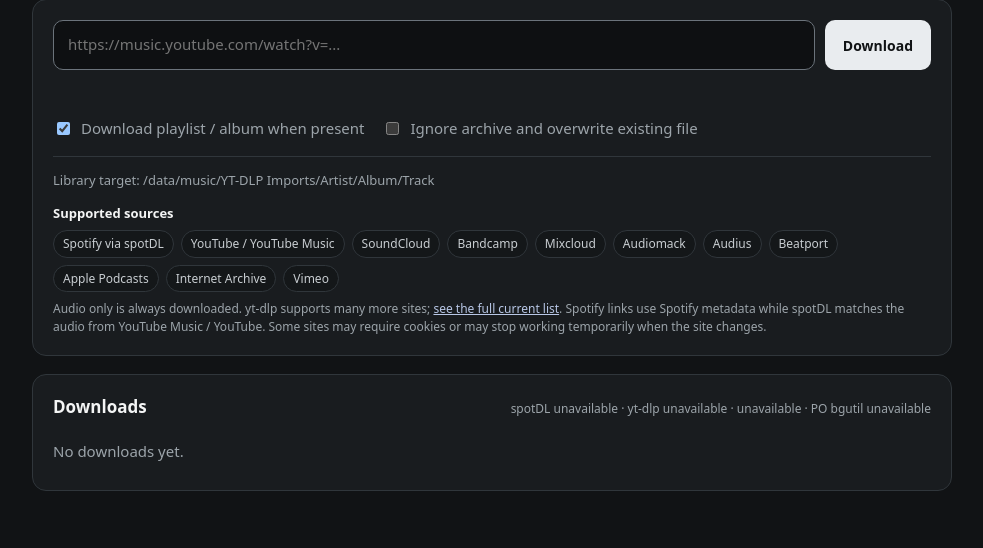
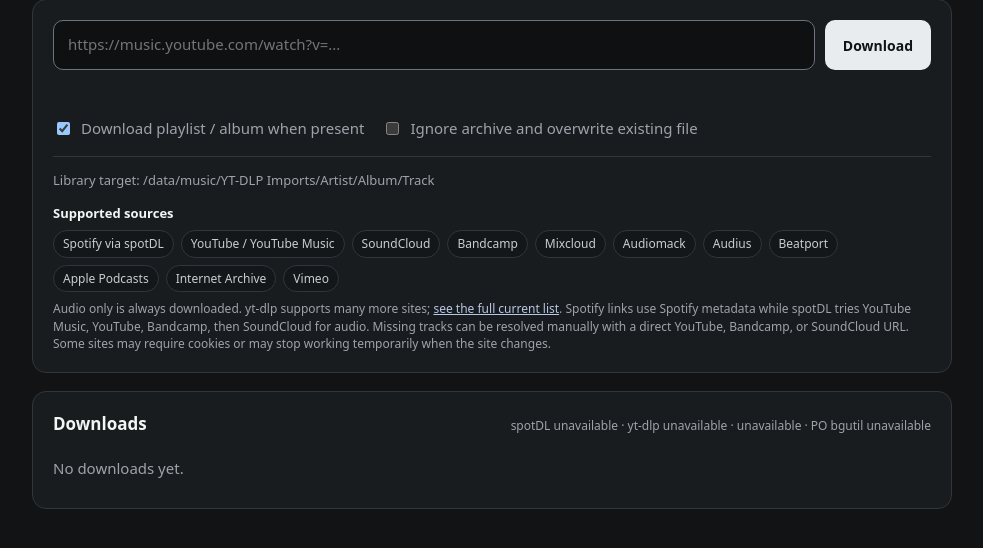
Before and after one commit to tpepels/yt-dlp-server, a Flask app: page / in a window 1280 px wide. Shown: the part 148-696 px from the top of the page, without its empty margins (148-1131 px from the left). Run offline with Flask 3, Linux system fonts and the light colour scheme; parts of the project's set-up code (start-up, migrations or seed data) failed here and were passed over.

Commit message:
Add Spotify fallback providers and missing-track resolver (#9)
* Add Spotify fallback providers and missing-track resolver

* Use normal Spotify URL when no manual query is set

* Add manual resolver UI for missing Spotify tracks

* Avoid parallel retry and manual resolution

* Test Spotify fallback and manual track resolution

* Document Spotify fallback and manual resolver

```diff
--- a/app.py
+++ b/app.py
@@ -58,6 +58,7 @@ _playlist_item_re = re.compile(r"^\[download\]\s+Downloading item\s+(\d+)\s+of\s
 _spotdl_progress_re = re.compile(r"(\d+)/(\d+) complete")
 _spotdl_downloaded_re = re.compile(r'\bDownloaded "')
 _spotdl_existing_re = re.compile(r"\bSkipping .+\(file already exists\)")
+_spotify_track_url_re = re.compile(r"https://open\.spotify\.com/track/[A-Za-z0-9]+(?:\?[^\s]*)?")
 _ansi_re = re.compile(r"\x1b\[[0-?]*[ -/]*[@-~]")
 
 
@@ -189,6 +190,78 @@ def spotdl_ytdlp_args():
 
 def spotdl_error_file(job_id):
     return TEMP_DIR / f"spotdl-errors-{job_id}.log"
+
+
+def extract_spotdl_missing_tracks(errors):
+    missing = []
+    seen = set()
+    for error in errors:
+        if "No results found for song:" not in error:
+            continue
+        match = _spotify_track_url_re.search(error)
+        if not match:
+            continue
+        spotify_url = match.group(0)
+        if spotify_url in seen:
+            continue
+        label = error.split("No results found for song:", 1)[1].strip() or spotify_url
+        missing.append({
+            "spotify_url": spotify_url,
+            "label": label,
+            "resolved": False,
+            "source_url": None,
+        })
+        seen.add(spotify_url)
+    return missing
+
+
+def is_manual_spotify_source_url(value):
+    url, error = validate_url(value)
+    if error:
+        return False
+    parsed = urlparse(url)
+    hostname = (parsed.hostname or "").lower()
+    if hostname == "youtu.be":
+        return True
+    if hostname in {"youtube.com", "www.youtube.com", "music.youtube.com", "m.youtube.com"}:
+        return "watch" in parsed.path and bool(parse_qs(parsed.query).get("v"))
+    if hostname == "soundcloud.com" or hostname.endswith(".soundcloud.com"):
+        return True
+    if hostname == "bandcamp.com" or hostname.endswith(".bandcamp.com"):
+        return True
+    return False
+
+
+def apply_manual_resolution_success(job):
+    parent_id = job.get("resolution_of")
+    spotify_url = job.get("spotify_track_url")
+    source_url = job.get("manual_source_url")
+    if not parent_id or not spotify_url:
+        return
+
+    parent = jobs.get(parent_id)
+    if not parent:
+        return
+
+    for missing in parent.get("missing_tracks", []):
+        if missing.get("spotify_url") == spotify_url:
+            missing["resolved"] = True
+            missing["source_url"] = source_url
+
+    unresolved = [item for item in parent.get("missing_tracks", []) if not item.get("resolved")]
+    if not unresolved and parent.get("missing_tracks"):
+        parent["status"] = "succeeded"
+        parent["failed_items"] = 0
+        if parent.get("total_items"):
+            parent["completed_items"] = parent["total_items"]
+            parent["current_item"] = parent["total_items"]
+            parent["progress"] = ""
+            parent["message"] = f"Completed - {parent['total_items']}/{parent['total_items']} tracks saved"
+        else:
+            parent["completed_items"] += 1
+            parent["message"] = "Completed - missing track resolved manually"
+        parent["log"].append(f"Resolved {spotify_url} from {source_url}")
+        parent["log"] = parent["log"][-40:]
 
 
 def album_playlist_metadata_args(compilation=False):
@@ -336,7 +409,7 @@ def build_spotdl_command(job):
     cmd = [
         "spotdl",
         "download",
-        job["url"],
+        job.get("download_query") or job["url"],
         "--simple-tui",
         "--headless",
         "--log-level",
@@ -360,6 +433,8 @@ def build_spotdl_command(job):
         "--audio",
         "youtube-music",
         "youtube",
+        "bandcamp",
+        "soundcloud",
         "--yt-dlp-args",
         spotdl_ytdlp_args(),
     ]
@@ -521,11 +596,14 @@ def run_job(job_id):
             except OSError:
                 pass
 
+        spotdl_missing_tracks = extract_spotdl_missing_tracks(spotdl_errors)
+
         with jobs_lock:
             job = jobs[job_id]
             job["returncode"] = returncode
             job["finished_at"] = time.time()
             job["failed_items"] = len(spotdl_errors)
+            job["missing_tracks"] = spotdl_missing_tracks
             if spotdl_errors:
                 job["log"].append("spotDL errors:")
                 job["log"].extend(spotdl_errors[-20:])
@@ -541,6 +619,7 @@ def run_job(job_id):
                         job["message"] = f"Completed - {job['completed_items']} tracks saved"
                     else:
                         job["message"] = "Completed - nothing new to download"
+                    apply_manual_resolution_success(job)
                 elif job["files"]:
                     count = len(job["files"])
                     job["message"] = f"Completed - {count} file{'s' if count != 1 else ''}"
@@ -611,6 +690,10 @@ def public_jobs():
                 "attempt": job["attempt"],
                 "source": job.get("source", "yt-dlp"),
                 "failed_items": job.get("failed_items", 0),
+                "missing_tracks": [dict(item) for item in job.get("missing_tracks", [])],
+                "resolution_of": job.get("resolution_of"),
+                "spotify_track_url": job.get("spotify_track_url"),
+                "manual_source_url": job.get("manual_source_url"),
             }
             for job in ordered
         ]
@@ -684,6 +767,11 @@ def download():
         "source": source,
         "retry_base_completed": 0,
         "failed_items": 0,
+        "missing_tracks": [],
+        "resolution_of": None,
+        "spotify_track_url": None,
+        "manual_source_url": None,
+        "download_query": None,
     }
 
     with jobs_lock:
@@ -758,6 +846,11 @@ def retry_job(job_id):
             "source": previous.get("source", "yt-dlp"),
             "retry_base_completed": completed,
             "failed_items": 0,
+            "missing_tracks": [],
+            "resolution_of": None,
+            "spotify_track_url": None,
+            "manual_source_url": None,
+            "download_query": None,
         }
         jobs[retry_id] = retry
 
@@ -769,6 +862,87 @@ def retry_job(job_id):
         return jsonify({"ok": False, "error": "Download queue is full."}), 429
 
     return jsonify({"ok": True, "job_id": retry_id}), 202
+
+
+@app.post("/api/jobs/<job_id>/resolve")
+def resolve_missing_spotify_track(job_id):
+    payload = request.get_json(silent=True) or request.form
+    spotify_url = (payload.get("spotify_url") or "").strip()
+    source_url = (payload.get("source_url") or "").strip()
+
+    if not spotify_url or not is_spotify_url(spotify_url) or spotify_link_type(spotify_url) != "track":
+        return jsonify({"ok": False, "error": "A valid Spotify track URL is required."}), 400
+    if not is_manual_spotify_source_url(source_url):
+        return jsonify({
+            "ok": False,
+            "error": "Use a direct YouTube watch, Bandcamp track, or SoundCloud track URL.",
+        }), 400
+
+    with jobs_lock:
+        parent = jobs.get(job_id)
+        if parent is None:
+            return jsonify({"ok": False, "error": "Job not found."}), 404
+        if parent.get("source") != "spotify" or parent["status"] != "failed":
+            return jsonify({"ok": False, "error": "Only failed Spotify jobs can resolve missing tracks."}), 409
+
+        missing = next(
+            (item for item in parent.get("missing_tracks", []) if item.get("spotify_url") == spotify_url),
+            None,
+        )
+        if missing is None:
+            return jsonify({"ok": False, "error": "That track is not listed as missing for this job."}), 404
+        if missing.get("resolved"):
+            return jsonify({"ok": False, "error": "That track has already been resolved."}), 409
+        if any(
+            item.get("resolution_of") == job_id
+            and item.get("spotify_track_url") == spotify_url
+            and item.get("status") in {"queued", "running"}
+            for item in jobs.values()
+        ):
+            return jsonify({"ok": False, "error": "A resolution attempt is already running for this track."}), 409
+
+        resolution_id = uuid.uuid4().hex[:10]
+        resolution = {
+            "id": resolution_id,
+            "url": spotify_url,
+            "playlist": False,
+            "album_mode": False,
+            "compilation": False,
+            "force": False,
+            "status": "queued",
+            "message": f"Resolving {missing.get('label') or 'missing Spotify track'}",
+            "progress": "",
+            "current_item": 0,
+            "total_items": 1,
+            "completed_items": 0,
+            "files": [],
+            "log": [f"Manual source: {source_url}"],
+            "created_at": time.time(),
+            "started_at": None,
+            "finished_at": None,
+            "returncode": None,
+            "http_403": False,
+            "retry_of": None,
+            "attempt": 1,
+            "source": "spotify",
+            "retry_base_completed": 0,
+            "failed_items": 0,
+            "missing_tracks": [],
+            "resolution_of": job_id,
+            "spotify_track_url": spotify_url,
+            "manual_source_url": source_url,
+            "download_query": f"{source_url}|{spotify_url}",
+        }
+        jobs[resolution_id] = resolution
+
+    try:
+        download_queue.put_nowait(resolution_id)
+    except queue.Full:
+        with jobs_lock:
+            jobs.pop(resolution_id, None)
+        return jsonify({"ok": False, "error": "Download queue is full."}), 429
+
+    return jsonify({"ok": True, "job_id": resolution_id}), 202
 
 
 @app.post("/api/probe")
--- a/templates/index.html
+++ b/templates/index.html
@@ -49,10 +49,18 @@
     .track-progress-fill { height:100%; width:0; background:#8ab4f8; transition:width .2s ease; }
     .job-actions { display:flex; flex-wrap:wrap; gap:8px; margin-top:10px; }
     .retry-button { min-height:34px; padding:7px 12px; background:#dfe5ea; font-size:12px; }
+    .missing-tracks { display:grid; gap:9px; margin-top:11px; }
+    .missing-track { min-width:0; border:1px solid #4b3b2c; background:#1b1815; border-radius:9px; padding:10px; }
+    .missing-track-title { font-size:13px; font-weight:650; color:#f0d7b0; overflow-wrap:anywhere; }
+    .missing-track-url { margin-top:3px; color:var(--muted); font-size:11px; overflow-wrap:anywhere; }
+    .resolver-row { display:grid; grid-template-columns:minmax(0,1fr) auto; gap:8px; margin-top:8px; }
+    .resolver-row input { width:100%; min-width:0; border:1px solid var(--line); border-radius:8px; background:#0e1012; color:var(--text); padding:9px 10px; font:12px/1.3 inherit; }
+    .resolver-row button { min-height:36px; padding:7px 11px; font-size:12px; }
+    .resolver-error { margin-top:6px; color:var(--bad); font-size:11px; overflow-wrap:anywhere; }
     details { min-width:0; max-width:100%; margin-top:9px; color:var(--muted); } summary { cursor:pointer; }
     pre { width:100%; min-width:0; max-width:100%; white-space:pre-wrap; overflow-wrap:anywhere; word-break:break-word; margin:8px 0 0; padding:10px; background:#0e1012; border-radius:8px; color:#b7bec4; font:12px/1.4 ui-monospace,SFMono-Regular,Menlo,Consolas,monospace; max-height:260px; overflow:auto; }
     .empty { color:var(--muted); padding:8px 0; }
-    @media (max-width:620px) { main{width:calc(100% - 20px);margin-top:16px}.panel{padding:14px}.url-row{grid-template-columns:minmax(0,1fr)}button{min-height:44px}.section-head{display:block}.versions{margin-bottom:10px}.track-progress-head{display:grid;grid-template-columns:1fr}.source-chip{white-space:normal} }
+    @media (max-width:620px) { main{width:calc(100% - 20px);margin-top:16px}.panel{padding:14px}.url-row{grid-template-columns:minmax(0,1fr)}button{min-height:44px}.section-head{display:block}.versions{margin-bottom:10px}.track-progress-head{display:grid;grid-template-columns:1fr}.source-chip{white-space:normal}.resolver-row{grid-template-columns:minmax(0,1fr)} }
   </style>
 </head>
 <body>
@@ -91,7 +99,7 @@
       <div class="sources-note">
         Audio only is always downloaded. yt-dlp supports many more sites;
         <a href="https://github.com/yt-dlp/yt-dlp/blob/master/supportedsites.md" target="_blank" rel="noopener noreferrer">see the full current list</a>.
-        Spotify links use Spotify metadata while spotDL matches the audio from YouTube Music / YouTube. Some sites may require cookies or may stop working temporarily when the site changes.
+        Spotify links use Spotify metadata while spotDL tries YouTube Music, YouTube, Bandcamp, then SoundCloud for audio. Missing tracks can be resolved manually with a direct YouTube, Bandcamp, or SoundCloud URL. Some sites may require cookies or may stop working temporarily when the site changes.
       </div>
     </div>
   </section>
@@ -120,6 +128,11 @@
   function renderJobs(jobs) {
     const root = document.getElementById("jobs");
     const retriedParents = new Set(jobs.map((job) => job.retry_of).filter(Boolean));
+    const activeResolutions = new Set(
+      jobs
+        .filter((job) => job.resolution_of && (job.status === "queued" || job.status === "running"))
+        .map((job) => job.resolution_of + "|" + job.spotify_track_url)
+    );
     const openLogs = new Set(
       Array.from(root.querySelectorAll(".job details[open]"))
         .map((details) => details.closest(".job")?.dataset.jobId)
@@ -187,6 +200,91 @@
         card.appendChild(progress);
       }
 
+      if (job.status === "failed" && !retriedParents.has(job.id) && job.source === "spotify" && job.missing_tracks && job.missing_tracks.length) {
+        const missingWrap = document.createElement("div");
+        missingWrap.className = "missing-tracks";
+
+        for (const missing of job.missing_tracks) {
+          if (missing.resolved) continue;
+
+          const item = document.createElement("div");
+          item.className = "missing-track";
+
+          const title = document.createElement("div");
+          title.className = "missing-track-title";
+          title.textContent = "Missing: " + (missing.label || "Spotify track");
+
+          const spotifyUrl = document.createElement("div");
+          spotifyUrl.className = "missing-track-url";
+          spotifyUrl.textContent = missing.spotify_url;
+
+          const row = document.createElement("div");
+          row.className = "resolver-row";
+
+          const input = document.createElement("input");
+          input.type = "url";
+          input.placeholder = "Direct YouTube, Bandcamp, or SoundCloud track URL";
+          input.autocomplete = "off";
+
+          const resolve = document.createElement("button");
+          resolve.type = "button";
+          resolve.textContent = "Resolve track";
+
+          const activeKey = job.id + "|" + missing.spotify_url;
+          if (activeResolutions.has(activeKey)) {
+            input.disabled = true;
+            resolve.disabled = true;
+            resolve.textContent = "Resolving…";
+          }
+
+          const error = document.createElement("div");
+          error.className = "resolver-error";
+
+          resolve.addEventListener("click", async () => {
+            const sourceUrl = input.value.trim();
+            error.textContent = "";
+            if (!validHttpUrl(sourceUrl)) {
+              error.textContent = "Paste a valid source URL.";
+              return;
+            }
+
+            resolve.disabled = true;
+            input.disabled = true;
+            resolve.textContent = "Resolving…";
+            try {
+              const response = await fetch("/api/jobs/" + encodeURIComponent(job.id) + "/resolve", {
+                method: "POST",
+                headers: {"Content-Type": "application/json", "Accept": "application/json"},
+                body: JSON.stringify({
+                  spotify_url: missing.spotify_url,
+                  source_url: sourceUrl,
+                }),
+              });
+              const data = await response.json();
+              if (!response.ok || !data.ok) {
+                error.textContent = data.error || "Could not queue resolution.";
+                resolve.disabled = false;
+                input.disabled = false;
+                resolve.textContent = "Resolve track";
+                return;
+              }
+              await refreshJobs();
+            } catch (_) {
+              error.textContent = "Could not queue resolution.";
+              resolve.disabled = false;
+              input.disabled = false;
+              resolve.textContent = "Resolve track";
+            }
+          });
+
+          row.append(input, resolve);
+          item.append(title, spotifyUrl, row, error);
+          missingWrap.appendChild(item);
+        }
+
+        if (missingWrap.childElementCount) card.appendChild(missingWrap);
+      }
+
       if (job.status === "failed" && !retriedParents.has(job.id)) {
         const actions = document.createElement("div");
         actions.className = "job-actions";
@@ -194,7 +292,9 @@
         const retry = document.createElement("button");
         retry.type = "button";
         retry.className = "retry-button";
-        retry.textContent = "Retry / continue";
+        retry.textContent = job.source === "spotify" && job.missing_tracks && job.missing_tracks.length
+          ? "Retry automatic search"
+          : "Retry / continue";
         retry.addEventListener("click", async () => {
           retry.disabled = true;
           retry.textContent = "Retrying…";
@@ -214,7 +314,9 @@
           } finally {
             if (document.body.contains(retry) && retry.textContent === "Retrying…") {
               retry.disabled = false;
-              retry.textContent = "Retry / continue";
+              retry.textContent = job.source === "spotify" && job.missing_tracks && job.missing_tracks.length
+                ? "Retry automatic search"
+                : "Retry / continue";
             }
           }
         });
@@ -293,7 +395,7 @@
 
         if (data.kind === "spotify") {
           playlistInput.disabled = true;
-          probeResult.textContent = data.title + " detected · spotDL will use Spotify metadata and match audio from YouTube Music / YouTube";
+          probeResult.textContent = data.title + " detected · spotDL will use Spotify metadata and try YouTube Music, YouTube, Bandcamp, then SoundCloud";
           probeResult.className = "probe good";
         } else if (data.kind === "playlist") {
           const count = data.count ? " · " + data.count + " items" : "";
```
Also changed, not shown: .github/workflows/docker.yml, README.md.
